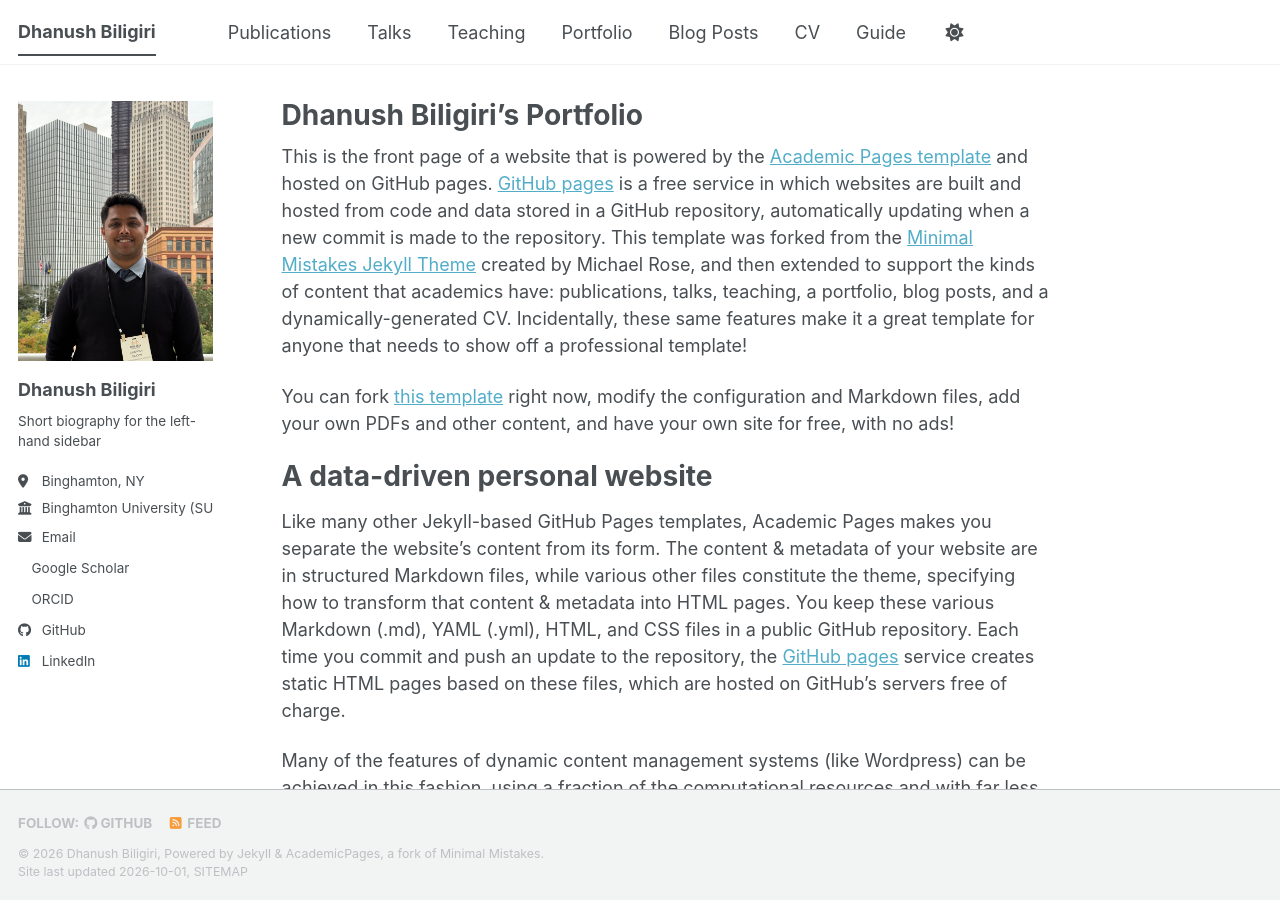
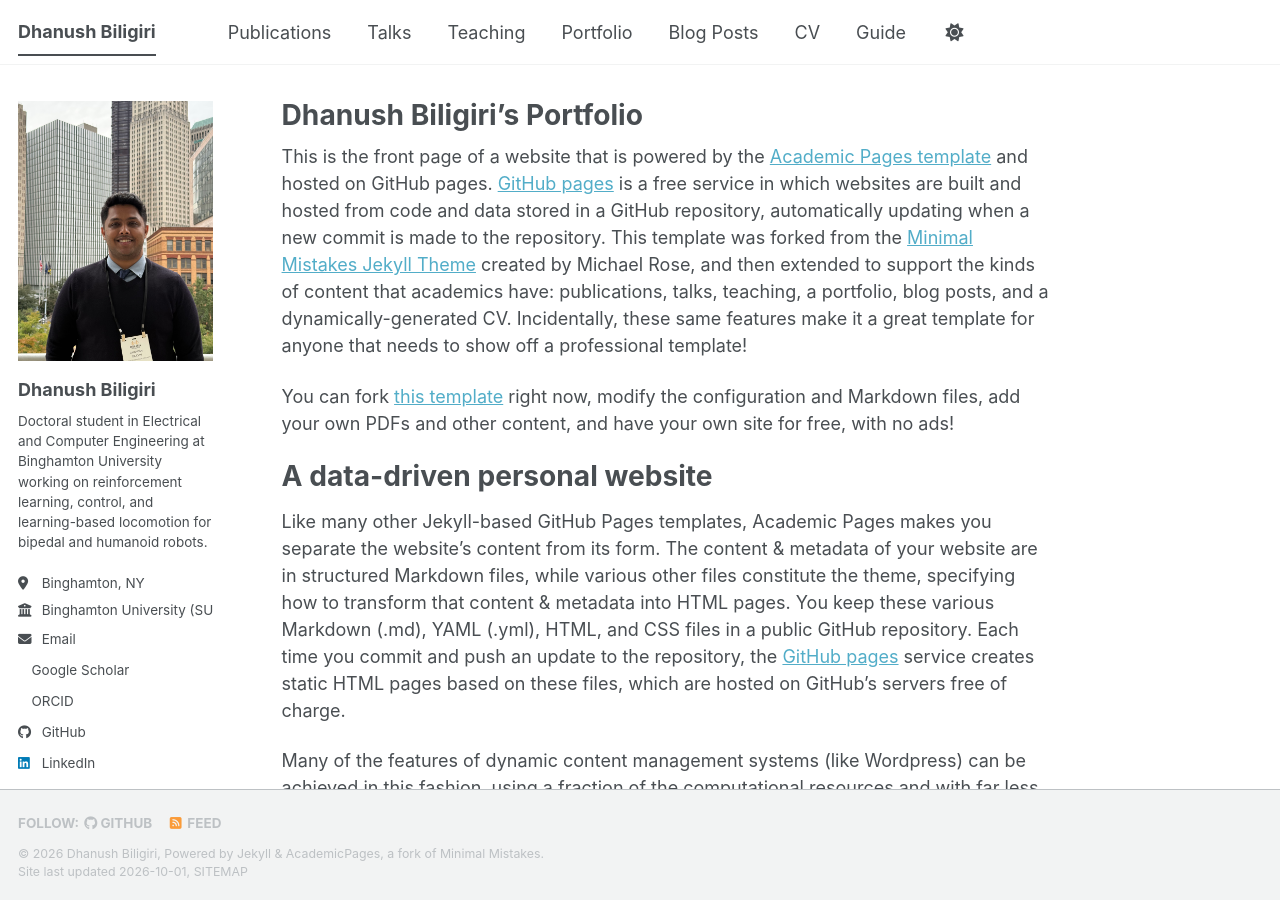
Before and after one commit to dhanushbiligiri/dhanushbiligiri.github.io, a Jekyll site: the page built from _pages/about.md, in a window 1280 px wide and 900 px high. Built offline with Jekyll 4.4.1, drawn with Linux system fonts in a browser that asks for light colours; a style sheet for code colours, icons or effects is not loaded.

Commit message:
Upadated biography

```diff
--- a/_config.yml
+++ b/_config.yml
@@ -26,7 +26,7 @@
   avatar           : "IMG_1632.jpg"
   name             : "Dhanush Biligiri"
   pronouns         : # example: "she/her"
-  bio              : "Short biography for the left-hand sidebar"
+  bio              : "Doctoral student in Electrical and Computer Engineering at Binghamton University working on reinforcement learning, control, and learning-based locomotion for bipedal and humanoid robots."
   location         : "Binghamton, NY"
   employer         : "Binghamton University (SUNY)"
   uri              : # URL
```
